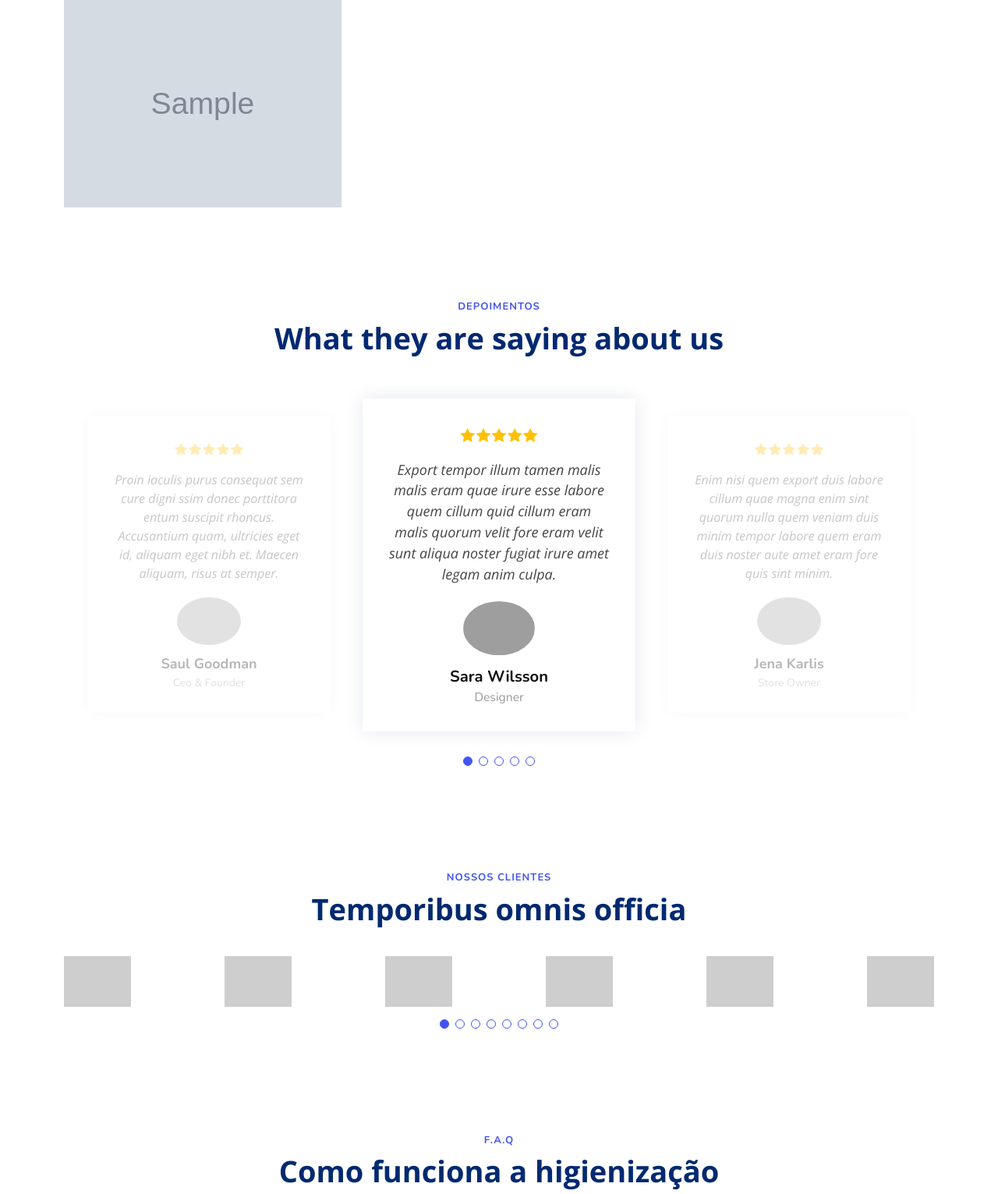
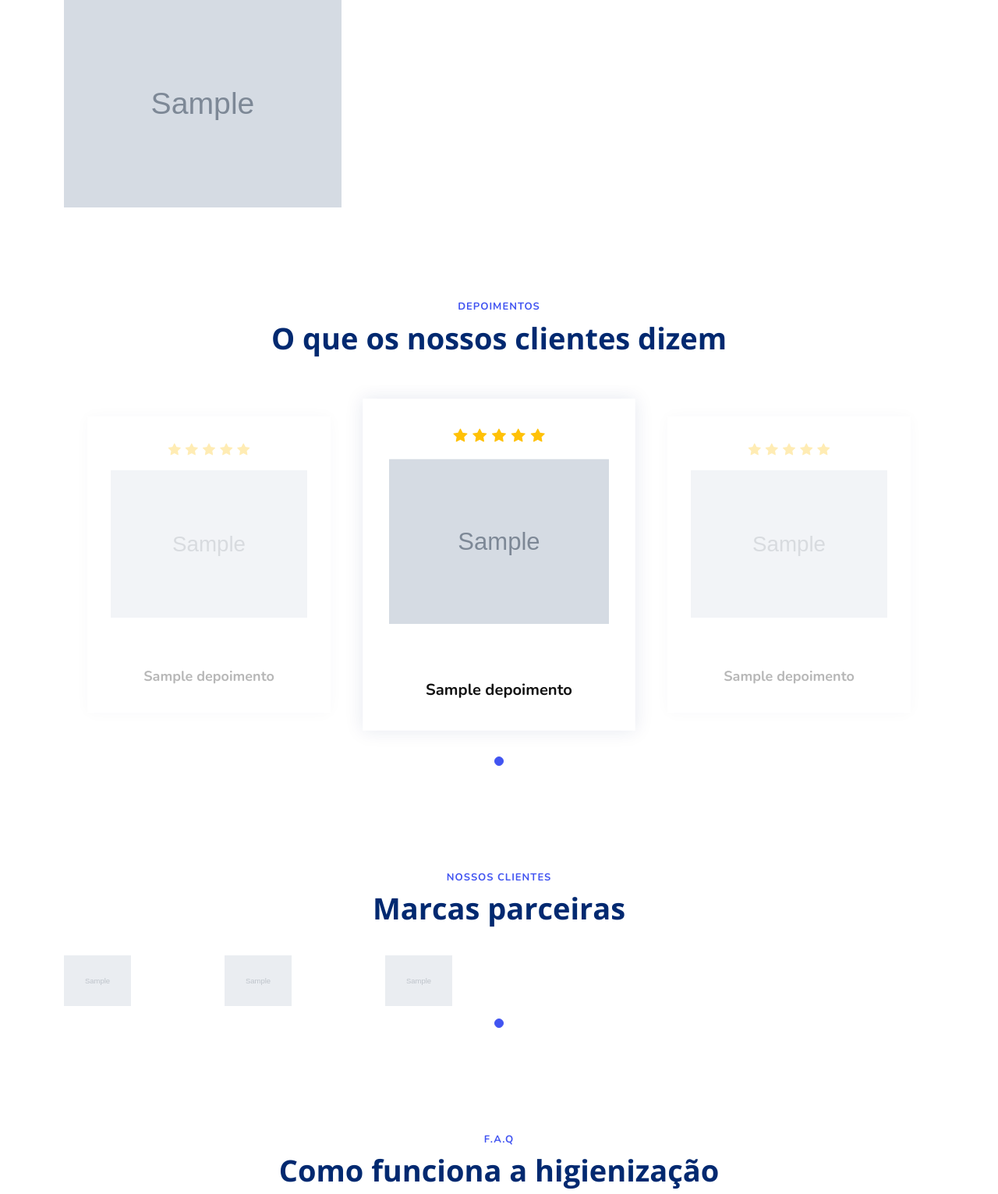
Before and after one commit to luanaAlm/limpezapadrao, a Django app: page / in a window 1280 px wide. Shown: the part 3739-5270 px from the top of the page at 78% size. Run offline with Django 3.2, Linux system fonts and the light colour scheme; tables that the repository leaves empty hold one stand-in row (values such as "Sample post"); grey boxes marked "Sample" are stand-in pictures; some libraries are stand-ins or nearby versions; grey boxes are pictures that could not be loaded.

Commit message:
Parceiros

```diff
--- a/core/admin.py
+++ b/core/admin.py
@@ -1,5 +1,5 @@
 from django.contrib import admin
-from .models import Cliente, Sofa, Cama, Tapete, Automovel
+from .models import Cliente, Sofa, Cama, Tapete, Automovel, Depoimento, Parceiro
 
 
 admin.site.register(Cliente)
@@ -7,3 +7,5 @@ admin.site.register(Sofa)
 admin.site.register(Cama)
 admin.site.register(Tapete)
 admin.site.register(Automovel)
+admin.site.register(Depoimento)
+admin.site.register(Parceiro)
--- a/core/models.py
+++ b/core/models.py
@@ -47,3 +47,21 @@ class Automovel(models.Model):
 
     def __str__(self):
         return self.title
+
+
+class Depoimento(models.Model):
+    ID_Depoimento = models.AutoField(primary_key=True)
+    title = models.CharField(max_length=100)
+    foto = models.URLField(max_length=200)
+
+    def __str__(self):
+        return self.title
+
+
+class Parceiro(models.Model):
+    ID_Parceiro = models.AutoField(primary_key=True)
+    title = models.CharField(max_length=100)
+    foto = models.URLField(max_length=200)
+
+    def __str__(self):
+        return self.title
--- a/core/templates/index.html
+++ b/core/templates/index.html
@@ -238,16 +238,6 @@
 
     <!-- ======= Portfolio Section ======= -->
     <section id="portfolio" class="portfolio">
-
-      <style>
-        .filterDiv {
-          display: none;
-        }
-        .show {
-          display: block;
-        }
-      </style>
-
       <div class="container" data-aos="fade-up">
         <header class="section-header">
           <h2>Portfolio</h2>
@@ -358,96 +348,37 @@
 
       <!-- ======= Testimonials Section ======= -->
       <section id="testimonials" class="testimonials">
-
         <div class="container" data-aos="fade-up">
 
           <header class="section-header">
             <h2>Depoimentos</h2>
-              <p>What they are saying about us</p>
+            <p>O que os nossos clientes dizem</p>
           </header>
 
           <div class="testimonials-slider swiper-container" data-aos="fade-up" data-aos-delay="200">
             <div class="swiper-wrapper">
 
+              {% for depoimento in depoimentos %}
               <div class="swiper-slide">
                 <div class="testimonial-item">
                   <div class="stars">
-                      <i class="bi bi-star-fill"></i><i class="bi bi-star-fill"></i><i class="bi bi-star-fill"></i><i class="bi bi-star-fill"></i><i class="bi bi-star-fill"></i>
+                      <i class="bi bi-star-fill"></i>
+                      <i class="bi bi-star-fill"></i>
+                      <i class="bi bi-star-fill"></i>
+                      <i class="bi bi-star-fill"></i>
+                      <i class="bi bi-star-fill"></i>
                     </div>
                     <p>
-                      Proin iaculis purus consequat sem cure digni ssim donec porttitora entum suscipit rhoncus. Accusantium quam, ultricies eget id, aliquam eget nibh et. Maecen aliquam, risus at semper.
+                      <img src="{{depoimento.foto}}" class="img-fluid" alt="{{depoimento.title}}">
                     </p>
                     <div class="profile mt-auto">
-                      <img src="{% static 'img/testimonials/testimonials-1.jpg'%}" class="testimonial-img" alt="">
-                      <h3>Saul Goodman</h3>
-                      <h4>Ceo &amp; Founder</h4>
+                      <h3>{{depoimento.title}}</h3>
+                      <!-- <h4>Ceo &amp; Founder</h4> -->
                     </div>
                   </div>
               </div><!-- End testimonial item -->
 
-                <div class="swiper-slide">
-                  <div class="testimonial-item">
-                    <div class="stars">
-                      <i class="bi bi-star-fill"></i><i class="bi bi-star-fill"></i><i class="bi bi-star-fill"></i><i class="bi bi-star-fill"></i><i class="bi bi-star-fill"></i>
-                    </div>
-                    <p>
-                      Export tempor illum tamen malis malis eram quae irure esse labore quem cillum quid cillum eram malis quorum velit fore eram velit sunt aliqua noster fugiat irure amet legam anim culpa.
-                    </p>
-                    <div class="profile mt-auto">
-                      <img src="assets/img/testimonials/testimonials-2.jpg" class="testimonial-img" alt="">
-                      <h3>Sara Wilsson</h3>
-                      <h4>Designer</h4>
-                    </div>
-                  </div>
-                </div><!-- End testimonial item -->
-
-                <div class="swiper-slide">
-                  <div class="testimonial-item">
-                    <div class="stars">
-                      <i class="bi bi-star-fill"></i><i class="bi bi-star-fill"></i><i class="bi bi-star-fill"></i><i class="bi bi-star-fill"></i><i class="bi bi-star-fill"></i>
-                    </div>
-                    <p>
-                      Enim nisi quem export duis labore cillum quae magna enim sint quorum nulla quem veniam duis minim tempor labore quem eram duis noster aute amet eram fore quis sint minim.
-                    </p>
-                    <div class="profile mt-auto">
-                      <img src="assets/img/testimonials/testimonials-3.jpg" class="testimonial-img" alt="">
-                      <h3>Jena Karlis</h3>
-                      <h4>Store Owner</h4>
-                    </div>
-                  </div>
-                </div><!-- End testimonial item -->
-
-                <div class="swiper-slide">
-                  <div class="testimonial-item">
-                    <div class="stars">
-                      <i class="bi bi-star-fill"></i><i class="bi bi-star-fill"></i><i class="bi bi-star-fill"></i><i class="bi bi-star-fill"></i><i class="bi bi-star-fill"></i>
-                    </div>
-                    <p>
-                      Fugiat enim eram quae cillum dolore dolor amet nulla culpa multos export minim fugiat minim velit minim dolor enim duis veniam ipsum anim magna sunt elit fore quem dolore labore illum veniam.
-                    </p>
-                    <div class="profile mt-auto">
-                      <img src="assets/img/testimonials/testimonials-4.jpg" class="testimonial-img" alt="">
-                      <h3>Matt Brandon</h3>
-                      <h4>Freelancer</h4>
-                    </div>
-                  </div>
-                </div><!-- End testimonial item -->
-
-                <div class="swiper-slide">
-                  <div class="testimonial-item">
-                    <div class="stars">
-                      <i class="bi bi-star-fill"></i><i class="bi bi-star-fill"></i><i class="bi bi-star-fill"></i><i class="bi bi-star-fill"></i><i class="bi bi-star-fill"></i>
-                    </div>
-                    <p>
-                      Quis quorum aliqua sint quem legam fore sunt eram irure aliqua veniam tempor noster veniam enim culpa labore duis sunt culpa nulla illum cillum fugiat legam esse veniam culpa fore nisi cillum quid.
-                    </p>
-                    <div class="profile mt-auto">
-                      <img src="assets/img/testimonials/testimonials-5.jpg" class="testimonial-img" alt="">
-                      <h3>John Larson</h3>
-                      <h4>Entrepreneur</h4>
-                    </div>
-                  </div>
-                </div><!-- End testimonial item -->
+              {% endfor %}
 
               </div>
               <div class="swiper-pagination"></div>
@@ -463,18 +394,15 @@
         <div class="container" data-aos="fade-up">
           <header class="section-header">
             <h2>Nossos Clientes</h2>
-            <p>Temporibus omnis officia</p>
+            <p>Marcas parceiras</p>
           </header>
             <div class="clients-slider swiper-container">
               <div class="swiper-wrapper align-items-center">
-                <div class="swiper-slide"><img src="assets/img/clients/client-1.png" class="img-fluid" alt=""></div>
-                <div class="swiper-slide"><img src="assets/img/clients/client-2.png" class="img-fluid" alt=""></div>
-                <div class="swiper-slide"><img src="assets/img/clients/client-3.png" class="img-fluid" alt=""></div>
-                <div class="swiper-slide"><img src="assets/img/clients/client-4.png" class="img-fluid" alt=""></div>
-                <div class="swiper-slide"><img src="assets/img/clients/client-5.png" class="img-fluid" alt=""></div>
-                <div class="swiper-slide"><img src="assets/img/clients/client-6.png" class="img-fluid" alt=""></div>
-                <div class="swiper-slide"><img src="assets/img/clients/client-7.png" class="img-fluid" alt=""></div>
-                <div class="swiper-slide"><img src="assets/img/clients/client-8.png" class="img-fluid" alt=""></div>
+                {% for parceiro in parceiros%}
+                  <div class="swiper-slide">
+                    <img src="{{parceiro.foto}}" class="img-fluid" alt="">
+                  </div>
+                {% endfor %}
               </div>
               <div class="swiper-pagination"></div>
             </div>
--- a/core/views.py
+++ b/core/views.py
@@ -1,6 +1,6 @@
 from django.shortcuts import render
 from .form import ClienteForm
-from .models import Cliente, Sofa, Cama, Tapete, Automovel
+from .models import Cliente, Depoimento, Parceiro, Sofa, Cama, Tapete, Automovel
 
 
 def index(request):
@@ -8,9 +8,13 @@ def index(request):
     camas = Cama.objects.all()
     tapetes = Tapete.objects.all()
     automoveis = Automovel.objects.all()
+    depoimentos = Depoimento.objects.all()
+    parceiros = Parceiro.objects.all()
     return render(request, "index.html", {
         "sofas": sofas,
         "camas": camas,
         "tapetes": tapetes,
-        "automoveis": automoveis
+        "automoveis": automoveis,
+        "depoimentos": depoimentos,
+        "parceiros": parceiros
     })
```
Also changed, not shown: core/migrations/0009_depoimentos.py (added), core/migrations/0010_rename_depoimentos_depoimento.py (added), core/migrations/0011_auto_20210617_1747.py (added), core/migrations/0012_auto_20210617_1748.py (added). Lines whose indentation alone changed are shown as unchanged.
